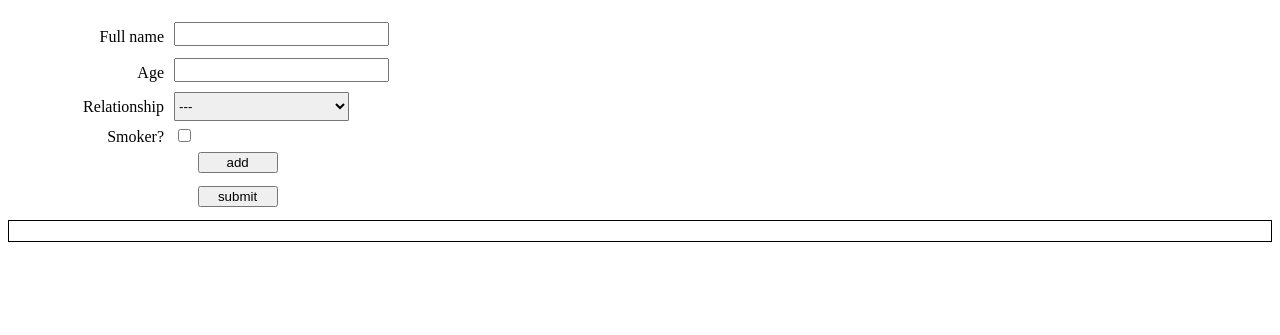
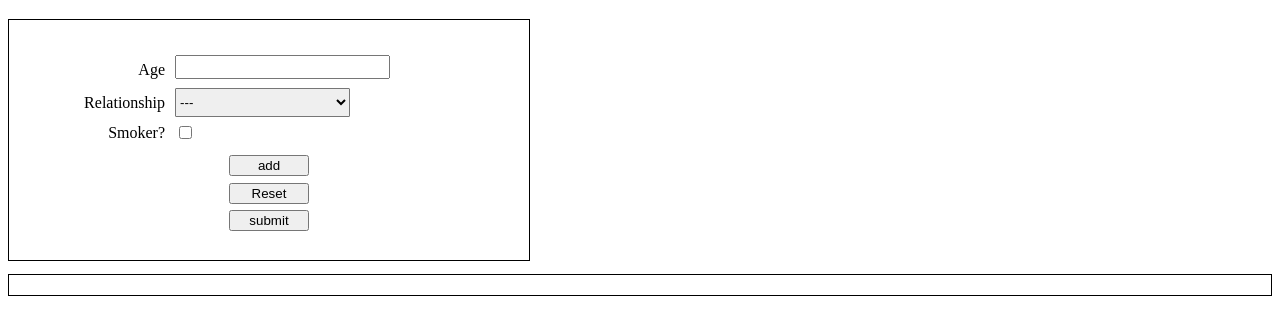
Before and after one commit to jtasara/my-evaluation, a plain HTML site: page index.html in a window 1280 px wide. Shown: the part 61-396 px from the top of the page. Drawn offline with Linux system fonts and the light colour scheme.

Commit message:
Improved template form

```diff
--- a/index.css
+++ b/index.css
@@ -4,6 +4,12 @@
   padding: 10px;
   display: block;
 }
+.builder {
+  width: 520px;
+  border: 1px solid;
+  display: grid;
+  padding: 0 0 1em 0;
+  }
 .control {
   margin: 0;
   padding: 0.2em 0 0.2em 0;
@@ -20,8 +26,11 @@ input{
   font-size: inherit;
 }
 button {
+  display: block;
   width:6em;
-  margin:0 0 0 15%;
+  /* margin:4px; */
+  margin: 0.5em auto;
+  text-align: center
 }
 select {
   border-radius: 1px;
@@ -34,6 +43,7 @@ input[type=checkbox], input[type=radio] {
   top: 4px;
   padding: 2em;
 }
+
 /* span {
   color: red;
 }
--- a/index.html
+++ b/index.html
@@ -10,10 +10,10 @@
         <div class="builder">
             <ol class="household"></ol>
             <form id="form" method="post">
-                <div class="control">
+                <!-- <div class="control">
                     <label for="name">Full name </label>
                     <input id="name" maxlength="20" type="text" />
-                </div>
+                </div> -->
                 <div class="control">
                     <label for="age">Age</label>
                     <span class="required"></span>
@@ -38,10 +38,13 @@
                 <div>
                     <button type="button" class="add" onclick="getValueInput()">add</button>
                 </div>
-                <pre id="output"></pre>
+                <div>
+                    <button type="reset">Reset</button>
+                </div>
                 <div>
                     <button type="submit">submit</button>
                 </div>
+                <pre id="output"></pre>
             </form>
         </div>
 
```
